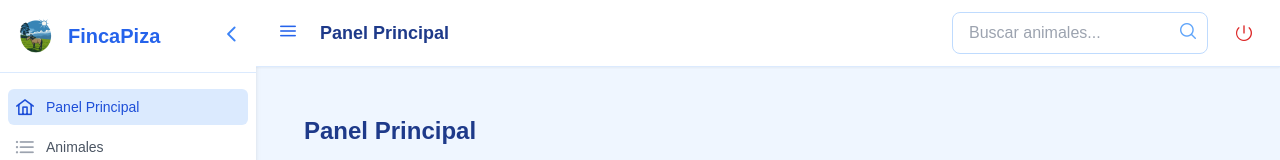
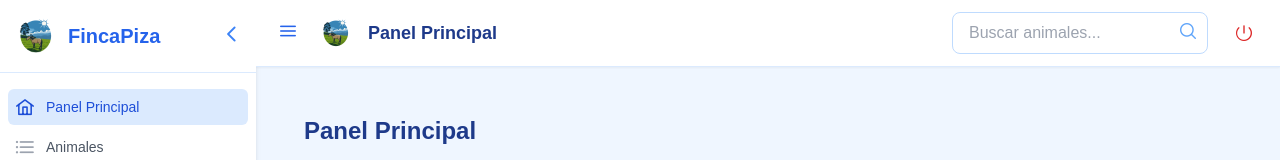
Before and after one commit to NeyderPiza/proyecto_finca, a Vue app in the folder project/: page / in a window 1280 px wide. Shown: the top 160 px of the page. Built offline with nearby package versions, Linux system fonts and the light colour scheme; sample sign-in values are in the browser's storage; a web font is replaced by a local one.

Commit message:
se agrego el logo a los modulos

```diff
--- a/project/src/components/layout/Header.vue
+++ b/project/src/components/layout/Header.vue
@@ -30,8 +30,7 @@ const handleLogout = () => {
 
 <template>
   <header class="bg-white shadow-sm border-b border-blue-100 z-10">
-    <div class="flex items-center justify-between px-4 py-3">
-      <div class="flex items-center">
+    <div class="flex items-center justify-between px-4 py-3">      <div class="flex items-center space-x-4">
         <button
           @click="emit('toggleSidebar')"
           class="p-2 rounded-md text-blue-600 hover:text-blue-800 hover:bg-blue-50 focus:outline-none"
@@ -39,10 +38,13 @@ const handleLogout = () => {
           <i class="pi pi-bars"></i>
         </button>
 
-        <div class="ml-4 md:block hidden">
-          <h1 class="text-lg font-semibold text-blue-900">
-            {{ $route.name }}
-          </h1>
+        <div class="flex items-center">
+          <img src="@/assets/farm-logo.png" alt="Logo Finca" class="h-8 w-8" />
+          <div class="ml-4 md:block hidden">
+            <h1 class="text-lg font-semibold text-blue-900">
+              {{ $route.name }}
+            </h1>
+          </div>
         </div>
       </div>
 
```
Also changed, not shown: project/package.json (+14 -10 lines).
